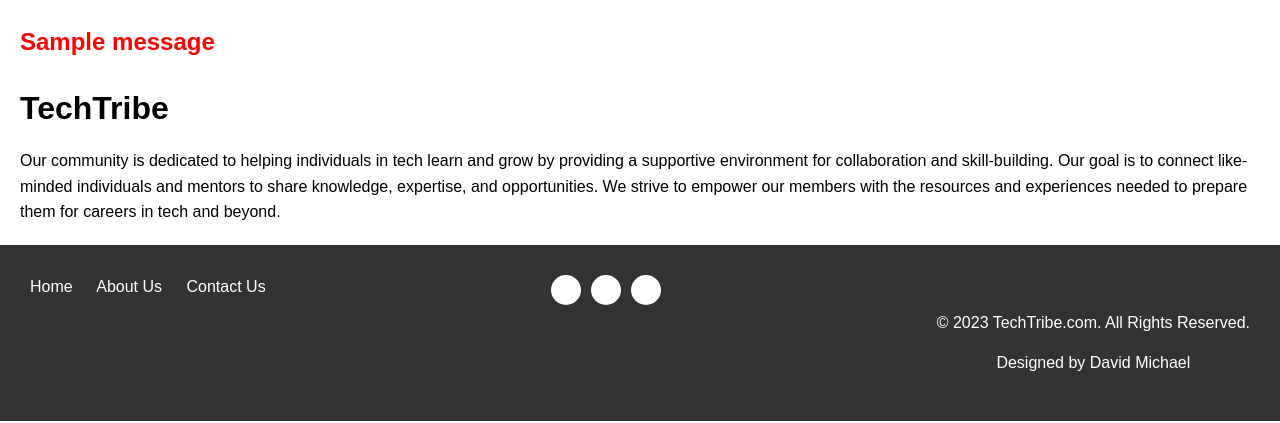
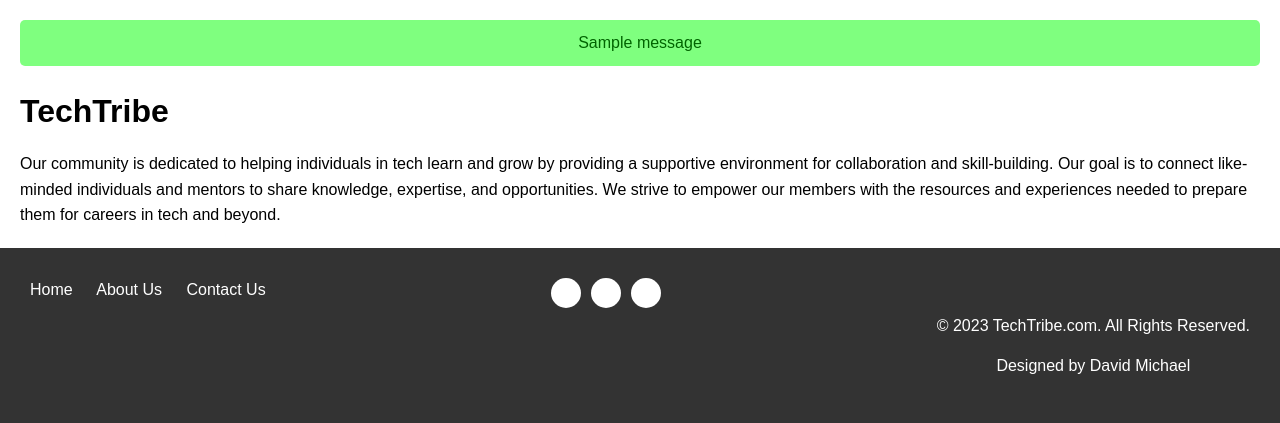
Before and after one commit to davidinmichael/TechTribe, a Django app: page /account/ in a window 1280 px wide. Shown: the part 47-470 px from the top of the page. Run offline with Django 4.2, Linux system fonts and the light colour scheme; one stand-in notice (Sample message) is shown.

Commit message:
I added styles to the message prompts

```diff
--- a/account/static/css/styles.css
+++ b/account/static/css/styles.css
@@ -150,8 +150,31 @@ form {
   input[type=submit]:hover {
     background-color: #45a049;
   }
-  h3 {
-    color: red;
-    font-size: 24px;
-    font-weight: bold;
-  }
+
+.message {
+  padding: 10px;
+  margin: 10px 0;
+  border-radius: 5px;
+  font-size: 16px;
+  text-align: center;
+}
+
+.message.success {
+  background-color: #7FFF7F !important;
+  color: #006400 !important;
+}
+
+.message.error {
+  background-color: #FF6961 !important;
+  color: #8B0000 !important;
+}
+
+.message.info {
+  background-color: #87CEFA !important;
+  color: #191970 !important;
+}
+
+.message.warning {
+  background-color: #FFE68F !important;
+  color: #8B7500 !important;
+}
--- a/account/views.py
+++ b/account/views.py
@@ -57,4 +57,4 @@ def login_user(request):
 def logout_user(request):
     logout(request)
     messages.success(request, "You have been Logged Out")
-    return redirect("home")
+    return redirect("login")
--- a/templates/base.html
+++ b/templates/base.html
@@ -26,13 +26,21 @@
 	</header>
 	<main>
     {% if messages %}
-      {% for message in messages %}
-      <h3>{{message}}</h3>
-      {% endfor %}
+    {% for message in messages %}
+      {% if message.tags == 'success' %}
+        <p class="message success">{{ message }}</p>
+      {% elif message.tags == 'error' %}
+        <p class="message error">{{ message }}</p>
+      {% elif message.tags == 'info' %}
+        <p class="message info">{{ message }}</p>
+      {% elif message.tags == 'warning' %}
+        <p class="message warning">{{ message }}</p>
+      {% endif %}
+    {% endfor %}
     {% endif %}
 		{% block content %}
 
-        {% endblock content %}
+    {% endblock content %}
 	</main>
     <footer>
         <div class="footer-container">
```
Also changed, not shown: db.sqlite3.
